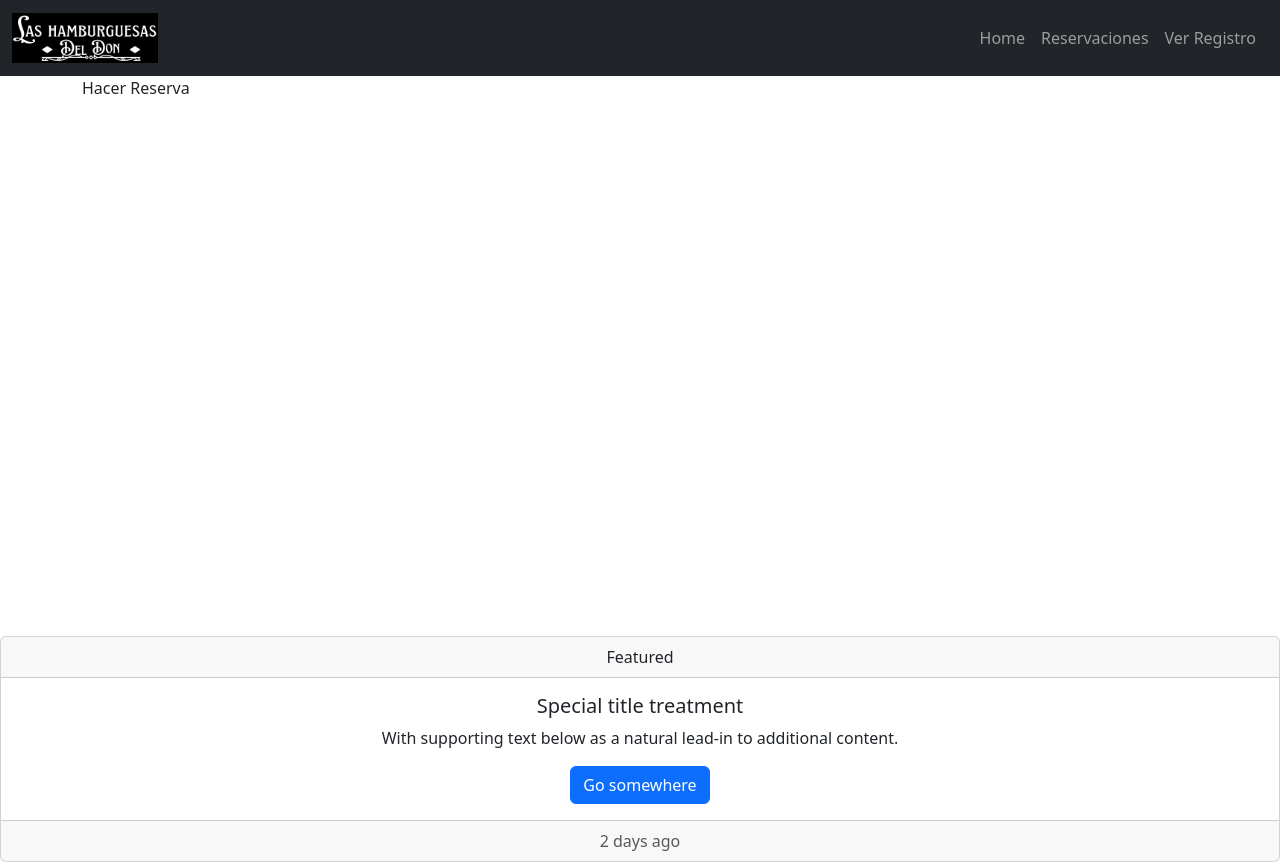
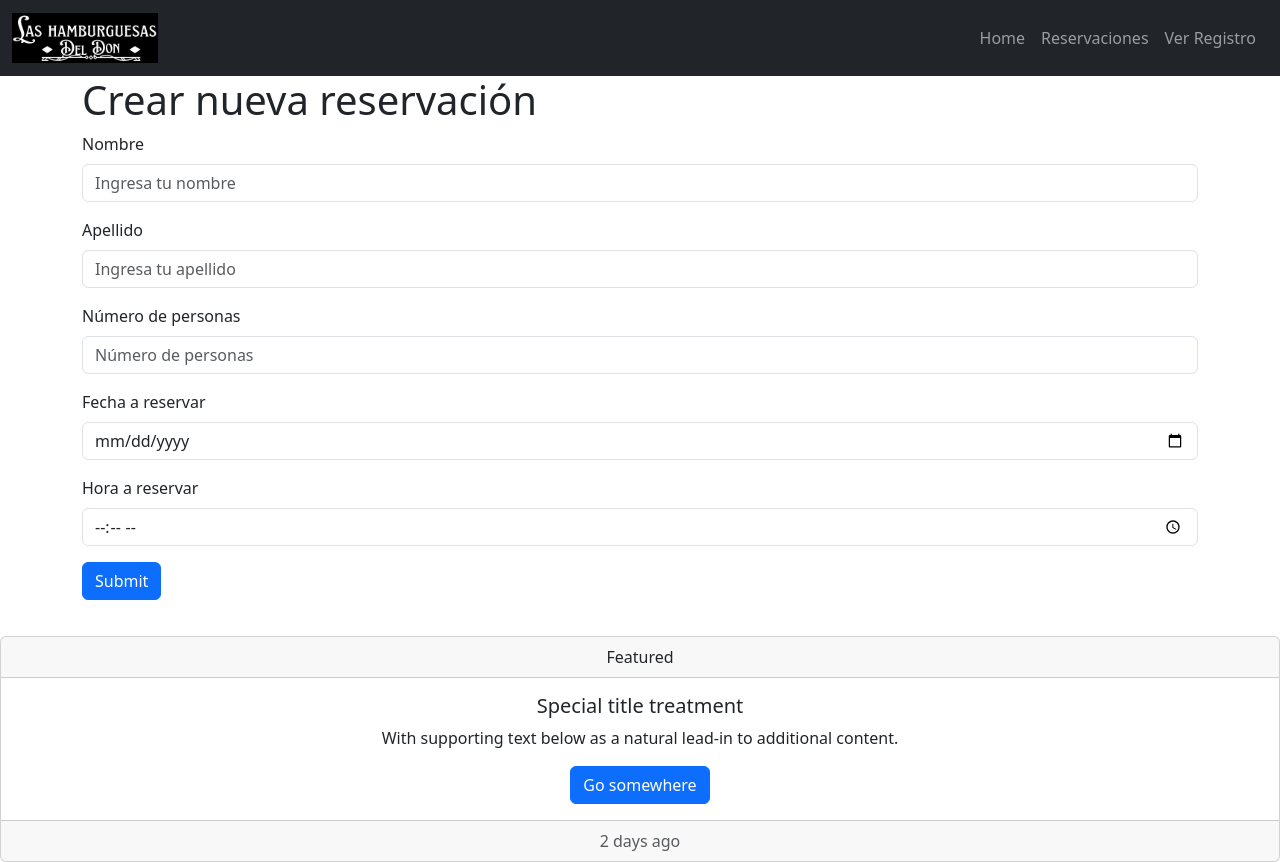
Before and after one commit to arrrriaga/Restaurante-app, a React (Create React App) app: page /reservar in a window 1280 px wide. Built offline with nearby package versions, Linux system fonts and the light colour scheme.

Commit message:
Firebase y formulario creados

```diff
--- a/package.json
+++ b/package.json
@@ -7,6 +7,7 @@
     "@testing-library/react": "^13.4.0",
     "@testing-library/user-event": "^13.5.0",
     "bootstrap": "^5.3.0-alpha1",
+    "firebase": "^9.15.0",
     "react": "^18.2.0",
     "react-bootstrap": "^2.7.0",
     "react-dom": "^18.2.0",
--- a/public/index.html
+++ b/public/index.html
@@ -24,7 +24,7 @@
       work correctly both with client-side routing and a non-root public URL.
       Learn how to configure a non-root public URL by running `npm run build`.
     -->
-    <title>React App</title>
+    <title>ElDonDeLasHamburguesas</title>
   </head>
   <body>
     <noscript>You need to enable JavaScript to run this app.</noscript>
--- a/src/pages/HacerReservaPage.js
+++ b/src/pages/HacerReservaPage.js
@@ -1,7 +1,41 @@
 import React from "react";
+import { Button, Form } from "react-bootstrap";
 
 const HacerReservaPage = () => {
-  return <div>Hacer Reserva</div>;
+  return (
+    <>
+      <header>
+        <h1>Crear nueva reservación</h1>
+      </header>
+      <Form>
+        <Form.Group className="mb-3" controlId="nombre">
+          <Form.Label>Nombre</Form.Label>
+          <Form.Control type="text" placeholder="Ingresa tu nombre" />
+        </Form.Group>
+        <Form.Group className="mb-3" controlId="apellido">
+          <Form.Label>Apellido</Form.Label>
+          <Form.Control type="text" placeholder="Ingresa tu apellido" />
+        </Form.Group>
+
+        <Form.Group className="mb-3" controlId="personas">
+          <Form.Label>Número de personas</Form.Label>
+          <Form.Control type="number" placeholder="Número de personas" />
+        </Form.Group>
+        <Form.Group className="mb-3" controlId="fecha">
+          <Form.Label>Fecha a reservar</Form.Label>
+          <Form.Control type="date" placeholder="Fecha" />
+        </Form.Group>
+        <Form.Group className="mb-3" controlId="hora">
+          <Form.Label>Hora a reservar</Form.Label>
+          <Form.Control type="time" placeholder="Hora de reservación" />
+        </Form.Group>
+
+        <Button variant="primary" type="submit">
+          Submit
+        </Button>
+      </Form>
+    </>
+  );
 };
 
 export default HacerReservaPage;
```
Also changed, not shown: src/firebase/firebase.js (added, +19 -0 lines), 2 other files (tests, documents, lock files or other folders).
